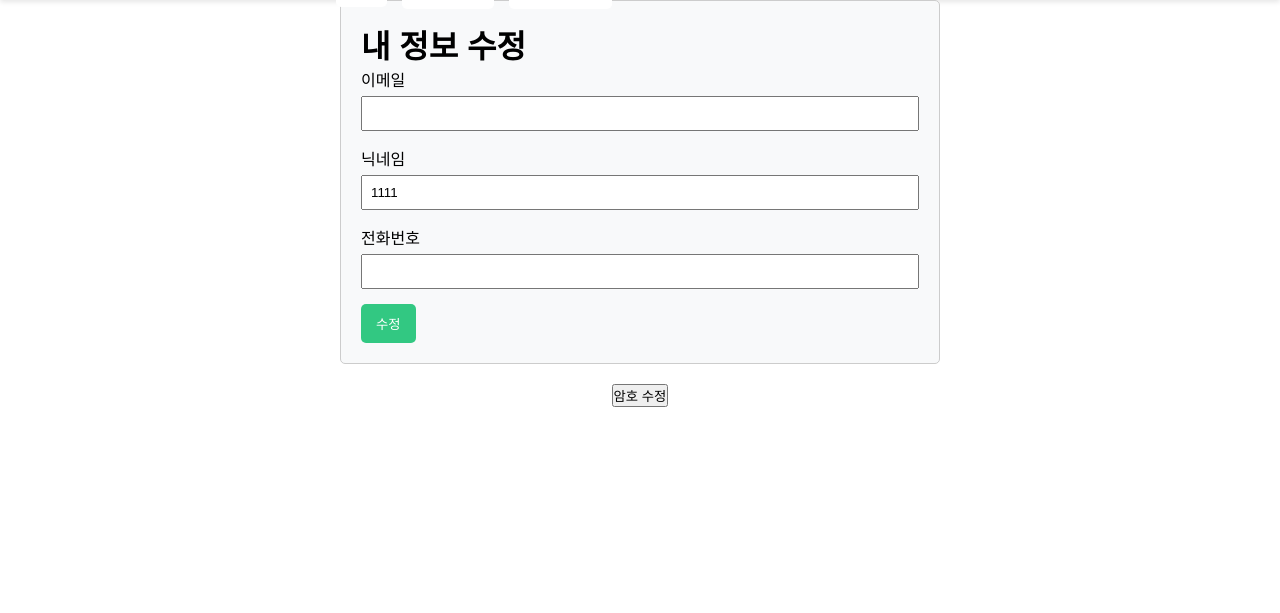
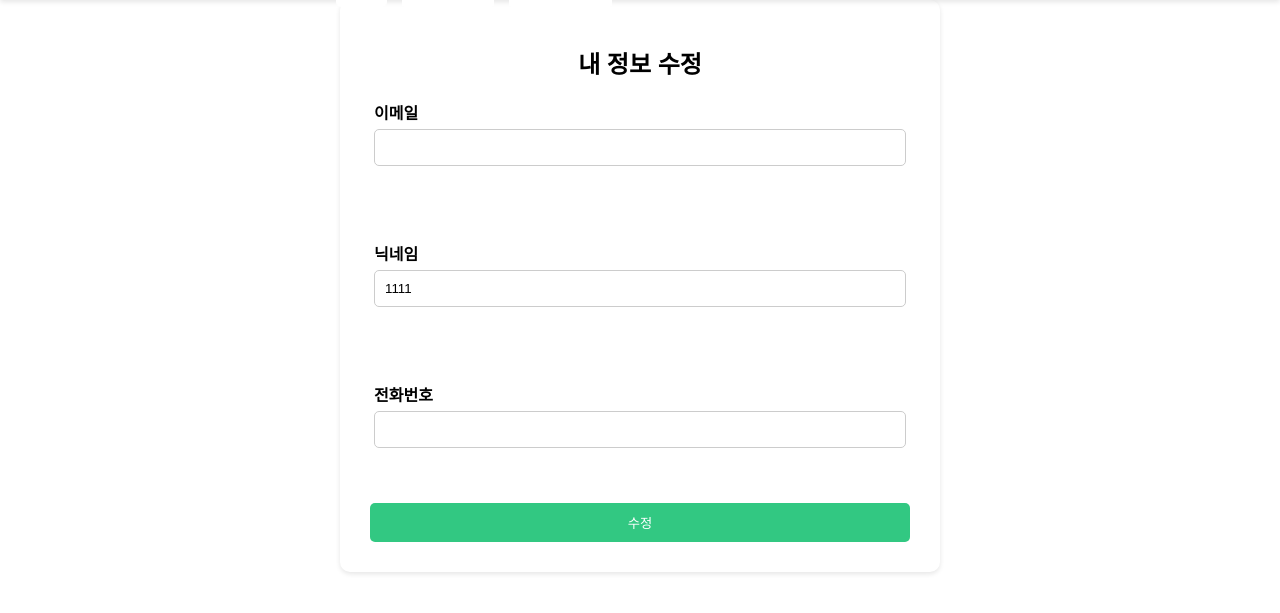
Before and after one commit to ggam9/PBL2, a Flask app: page /update_profile in a window 1280 px wide. Shown: the part 60-673 px from the top of the page. Run offline with Flask 3, Linux system fonts and the light colour scheme; a user stored in the database is signed in; data comes from the database, SQL or seed files in the repository.

Commit message:
Update update_profile.html

```diff
--- a/templates/update_profile.html
+++ b/templates/update_profile.html
@@ -13,39 +13,49 @@
         form {
             max-width: 600px;
             margin: 0 auto;
-            padding: 20px;
-            border: 1px solid #ccc;
-            border-radius: 5px;
-            background-color: #f8f9fa;
+            padding: 30px;
+            border-radius: 10px;
+            box-shadow: 0 2px 5px rgba(0, 0, 0, 0.1);
+        }
+        .h2{
+            padding-top: 15px;
+            text-align: center;
         }
         .form-group {
             margin-bottom: 15px;
+            padding: 20px 4px;
+
         }
-        label {
-            display: block;
-            margin-bottom: 5px;
+        .form-group label{
+            font-weight: bold;
         }
         input[type="text"], input[type="email"], input[type="password"] {
             width: 100%;
-            padding: 8px;
+            padding: 10px;
             box-sizing: border-box;
+            border: 1px solid #ccc;
+            border-radius: 5px;
+            margin-bottom: 20px;
+            margin-top: 5px;
         }
         .btn {
-            padding: 10px 15px;
+            padding: 10px 20px;
             color: white;
             background-color: #32c882;
             border: none;
             border-radius: 5px;
             cursor: pointer;
+            width: 100%;
         }
         .btn:hover {
             background-color: #28a874;
+            transition: 0.2s;
         }
     </style>
 </head>
 <body>
     <form method="POST">
-        <h1>내 정보 수정</h1>
+        <h2 class="h2">내 정보 수정</h2>
         {{ form.hidden_tag() }}
         <div class="form-group">
             <label for="email">이메일</label>
@@ -70,7 +80,6 @@
         </div>
         <button type="submit" class="btn">수정</button>
     </form>
-    <button onclick="location.href='/update_password'" style="display: block; margin: 20px auto;">암호 수정</button>
 </body>
 </html>
 {% endblock %}
```
